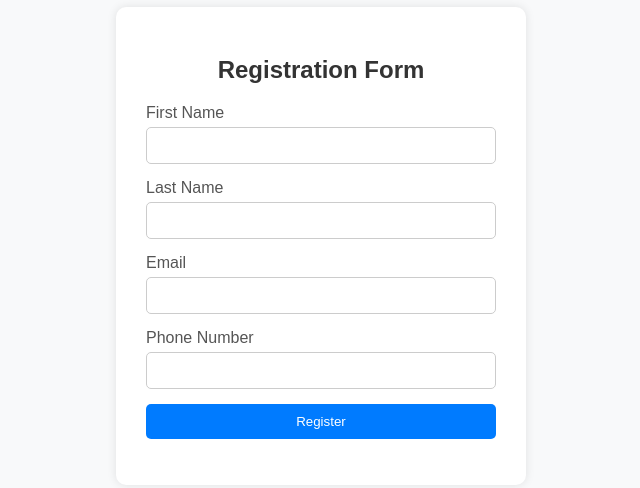
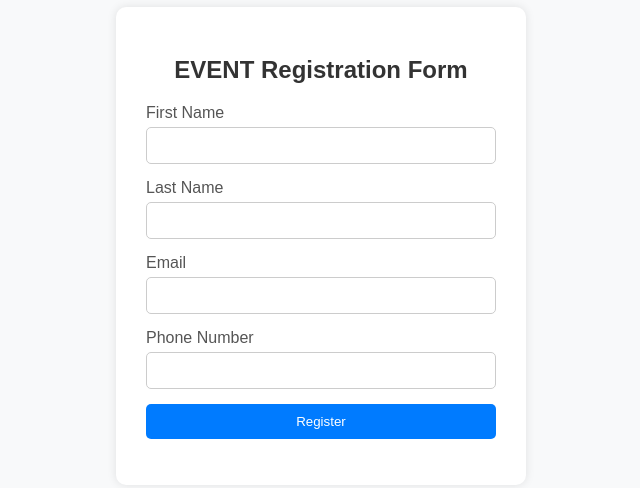
Before and after one commit to venkatesh220/indexreg, a plain HTML site: page index.html in a window 1280 px wide. Shown: the part 154-642 px from the top of the page, without its empty margins (319-959 px from the left). Drawn offline with Linux system fonts and the light colour scheme.

Commit message:
Update index.html

```diff
--- a/index.html
+++ b/index.html
@@ -85,7 +85,7 @@
 
     <div class="form-container">
         <form id="registrationForm">
-            <h2>Registration Form</h2>
+            <h2>EVENT Registration Form</h2>
 
             <!-- First Name Field -->
             <div class="inputbox">
```
